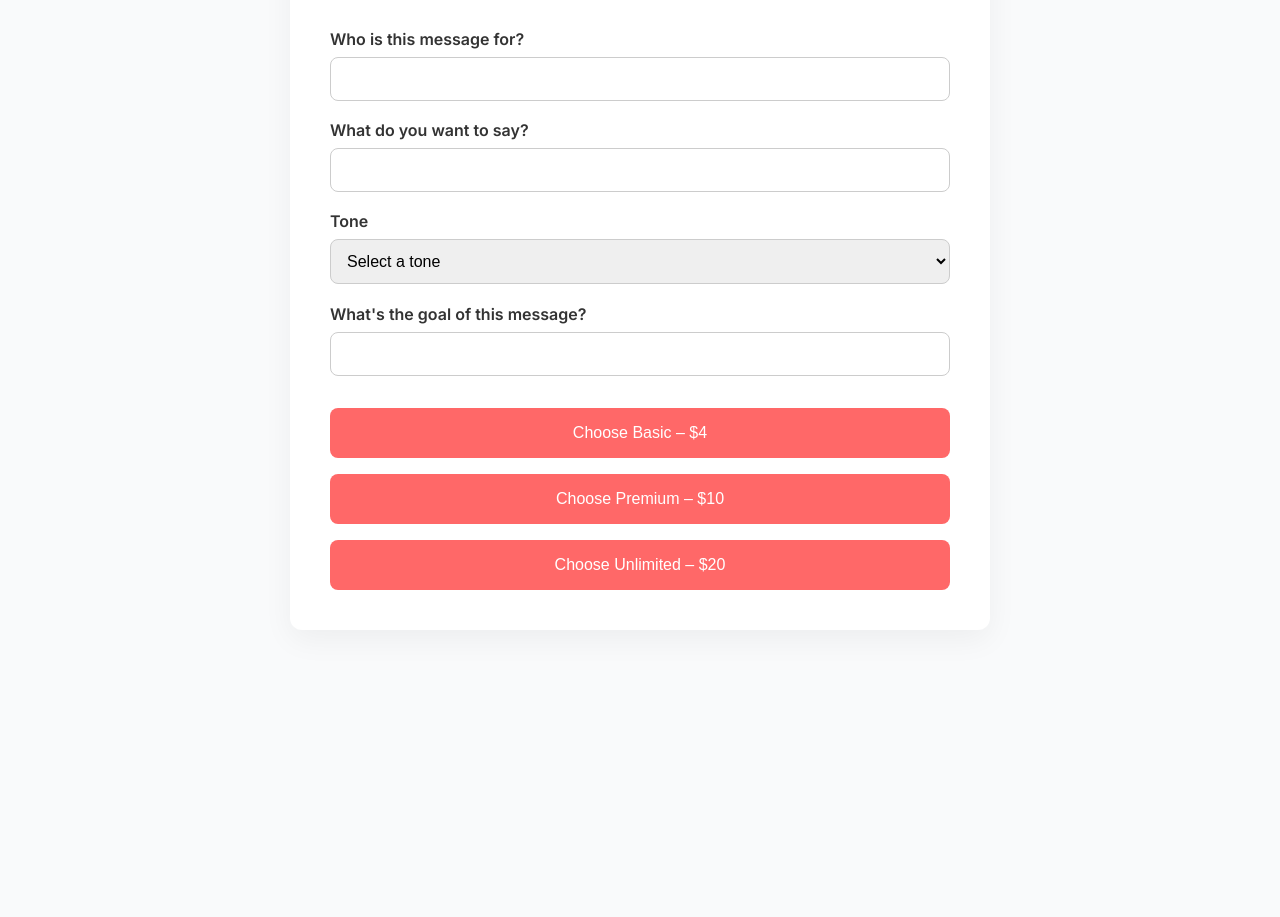
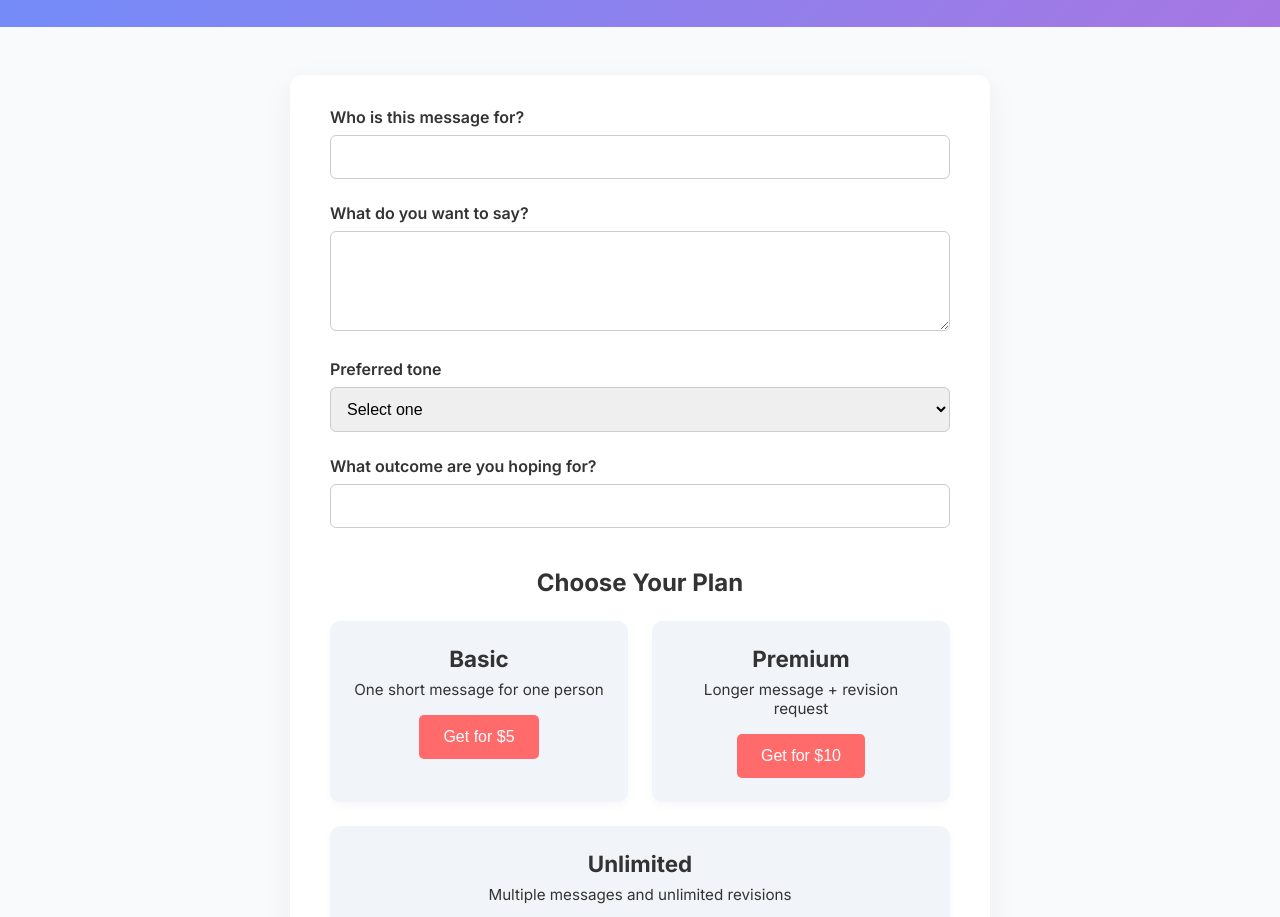
Before and after one commit to DearHumanText/Dearhuman, a plain HTML site: page form.html in a window 1280 px wide. Shown: the part 150-1067 px from the top of the page. Before the commit the page ends 812 px from the top, so only its background shows below. Drawn offline with Linux system fonts and the light colour scheme.

Commit message:
Update form.html

```diff
--- a/form.html
+++ b/form.html
@@ -3,122 +3,202 @@
 <head>
   <meta charset="UTF-8" />
   <meta name="viewport" content="width=device-width, initial-scale=1.0"/>
-  <title>Get Your Message – DearHuman</title>
+  <title>Customize Your Message</title>
   <link rel="stylesheet" href="https://fonts.googleapis.com/css2?family=Inter:wght@400;600;700&display=swap">
   <style>
     :root {
-      --accent: #FF6868;
+      --accent: #FF6B6B;
+      --bg: linear-gradient(135deg, #6e8efb, #a777e3);
     }
+
     * {
-      box-sizing: border-box;
       margin: 0;
       padding: 0;
+      box-sizing: border-box;
     }
+
     body {
       font-family: 'Inter', sans-serif;
       background: #f9fafb;
       color: #333;
-      padding: 2rem;
     }
-    .container {
+
+    .header {
+      background: var(--bg);
+      color: white;
+      padding: 3rem 1rem;
+      text-align: center;
+    }
+
+    .header h1 {
+      font-size: 2.5rem;
+      margin-bottom: 0.5rem;
+    }
+
+    .header p {
+      font-size: 1.2rem;
+      opacity: 0.95;
+    }
+
+    .form-container {
       max-width: 700px;
-      margin: auto;
+      margin: 3rem auto;
       background: white;
+      padding: 2rem 2.5rem;
       border-radius: 12px;
-      padding: 2.5rem;
-      box-shadow: 0 10px 30px rgba(0, 0, 0, 0.05);
+      box-shadow: 0 8px 30px rgba(0, 0, 0, 0.05);
     }
-    h1 {
-      font-size: 2rem;
-      margin-bottom: 1rem;
-      text-align: center;
-      color: #222;
+
+    .form-group {
+      margin-bottom: 1.5rem;
     }
-    p {
-      text-align: center;
-      color: #555;
-      margin-bottom: 2rem;
-    }
+
     label {
       display: block;
       font-weight: 600;
-      margin-top: 1.2rem;
       margin-bottom: 0.5rem;
     }
-    input, select {
+
+    input, textarea, select {
       width: 100%;
       padding: 0.75rem;
       border: 1px solid #ccc;
-      border-radius: 8px;
+      border-radius: 6px;
       font-size: 1rem;
     }
-    .plan-buttons {
+
+    textarea {
+      resize: vertical;
+      min-height: 100px;
+    }
+
+    .plans {
+      margin-top: 2.5rem;
+    }
+
+    .plans h2 {
+      text-align: center;
+      margin-bottom: 1.5rem;
+    }
+
+    .plan-options {
       display: flex;
-      flex-direction: column;
-      gap: 1rem;
-      margin-top: 2rem;
+      gap: 1.5rem;
+      justify-content: center;
+      flex-wrap: wrap;
     }
-    .plan-buttons button {
+
+    .plan {
+      flex: 1 1 250px;
+      background: #f1f5f9;
+      border-radius: 10px;
+      padding: 1.5rem;
+      text-align: center;
+      box-shadow: 0 4px 10px rgba(0,0,0,0.03);
+    }
+
+    .plan h3 {
+      margin-bottom: 0.5rem;
+      font-size: 1.4rem;
+    }
+
+    .plan p {
+      font-size: 0.95rem;
+      margin-bottom: 1rem;
+    }
+
+    .plan button {
       background: var(--accent);
       color: white;
-      padding: 1rem;
       border: none;
-      border-radius: 8px;
+      padding: 0.8rem 1.5rem;
+      border-radius: 5px;
       font-size: 1rem;
       cursor: pointer;
-      transition: background 0.2s ease;
+      transition: background 0.3s;
     }
-    .plan-buttons button:hover {
-      background: #e05555;
+
+    .plan button:hover {
+      background: #e55a5a;
+    }
+
+    @media (max-width: 600px) {
+      .header h1 { font-size: 2rem; }
     }
   </style>
 </head>
 <body>
-  <div class="container">
-    <h1>Get Your Message</h1>
-    <p>Answer a few quick questions and pick your plan to get started.</p>
 
-    <form id="message-form">
+  <section class="header">
+    <h1>Let's Craft Your Message</h1>
+    <p>Answer a few quick questions and choose a plan to continue.</p>
+  </section>
+
+  <form class="form-container" id="message-form">
+    <div class="form-group">
       <label for="message_for">Who is this message for?</label>
-      <input type="text" name="message_for" id="message_for" required />
+      <input type="text" id="message_for" name="message_for" required>
+    </div>
+    <div class="form-group">
+      <label for="what_to_say">What do you want to say?</label>
+      <textarea id="what_to_say" name="what_to_say" required></textarea>
+    </div>
+    <div class="form-group">
+      <label for="tone">Preferred tone</label>
+      <select id="tone" name="tone" required>
+        <option value="">Select one</option>
+        <option value="Compassionate">Compassionate</option>
+        <option value="Direct">Direct</option>
+        <option value="Friendly">Friendly</option>
+        <option value="Professional">Professional</option>
+        <option value="Apologetic">Apologetic</option>
+      </select>
+    </div>
+    <div class="form-group">
+      <label for="goal">What outcome are you hoping for?</label>
+      <input type="text" id="goal" name="goal" required>
+    </div>
 
-      <label for="what_to_say">What do you want to say?</label>
-      <input type="text" name="what_to_say" id="what_to_say" required />
-
-      <label for="tone">Tone</label>
-      <select name="tone" id="tone" required>
-        <option value="">Select a tone</option>
-        <option value="gentle">Gentle</option>
-        <option value="funny">Funny</option>
-        <option value="bold">Bold</option>
-        <option value="romantic">Romantic</option>
-        <option value="serious">Serious</option>
-      </select>
-
-      <label for="goal">What's the goal of this message?</label>
-      <input type="text" name="goal" id="goal" required />
-
-      <div class="plan-buttons">
-        <button type="submit" data-link="https://dearhuman2.gumroad.com/l/wnfrjl">Choose Basic – $4</button>
-        <button type="submit" data-link="https://dearhuman2.gumroad.com/l/neszg">Choose Premium – $10</button>
-        <button type="submit" data-link="https://dearhuman2.gumroad.com/l/ekpmd">Choose Unlimited – $20</button>
+    <div class="plans">
+      <h2>Choose Your Plan</h2>
+      <div class="plan-options">
+        <div class="plan">
+          <h3>Basic</h3>
+          <p>One short message for one person</p>
+          <button type="button" onclick="goToGumroad('basic')">Get for $5</button>
+        </div>
+        <div class="plan">
+          <h3>Premium</h3>
+          <p>Longer message + revision request</p>
+          <button type="button" onclick="goToGumroad('premium')">Get for $10</button>
+        </div>
+        <div class="plan">
+          <h3>Unlimited</h3>
+          <p>Multiple messages and unlimited revisions</p>
+          <button type="button" onclick="goToGumroad('unlimited')">Get for $20</button>
+        </div>
       </div>
-    </form>
-  </div>
+    </div>
+  </form>
 
   <script>
-    const form = document.querySelector("#message-form");
-    const buttons = document.querySelectorAll("button[type='submit']");
+    const gumroadLinks = {
+      basic: 'https://dearhuman2.gumroad.com/l/your-basic-product-id',
+      premium: 'https://dearhuman2.gumroad.com/l/your-premium-product-id',
+      unlimited: 'https://dearhuman2.gumroad.com/l/your-unlimited-product-id'
+    };
 
-    buttons.forEach(button => {
-      button.addEventListener("click", function (e) {
-        e.preventDefault();
-        const formData = new FormData(form);
-        const params = new URLSearchParams(formData).toString();
-        const gumroadURL = button.getAttribute("data-link");
-        window.location.href = `${gumroadURL}?${params}`;
-      });
-    });
+    function goToGumroad(plan) {
+      const form = document.getElementById('message-form');
+      const messageFor = encodeURIComponent(form.message_for.value);
+      const whatToSay = encodeURIComponent(form.what_to_say.value);
+      const tone = encodeURIComponent(form.tone.value);
+      const goal = encodeURIComponent(form.goal.value);
+
+      const url = `${gumroadLinks[plan]}?message_for=${messageFor}&what_to_say=${whatToSay}&tone=${tone}&goal=${goal}`;
+      window.location.href = url;
+    }
   </script>
+
 </body>
 </html>
```
